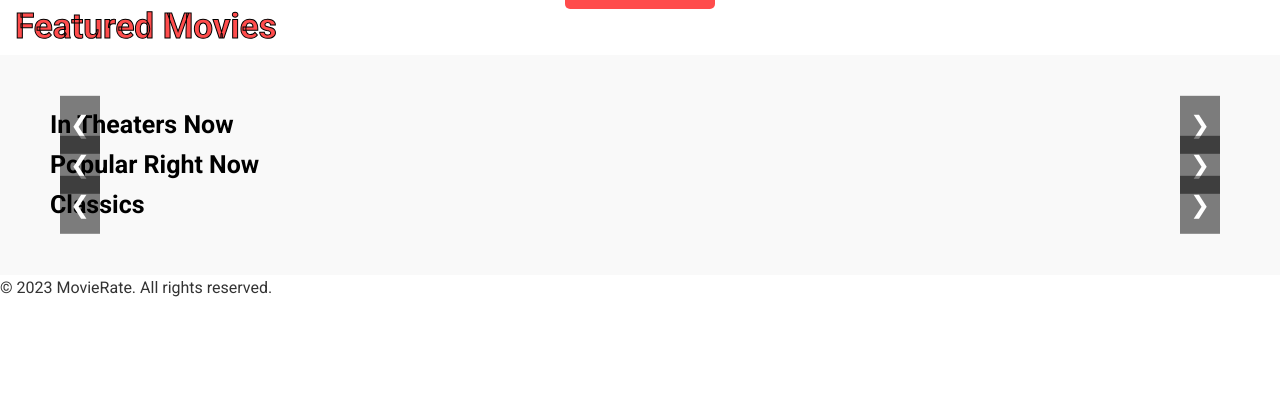
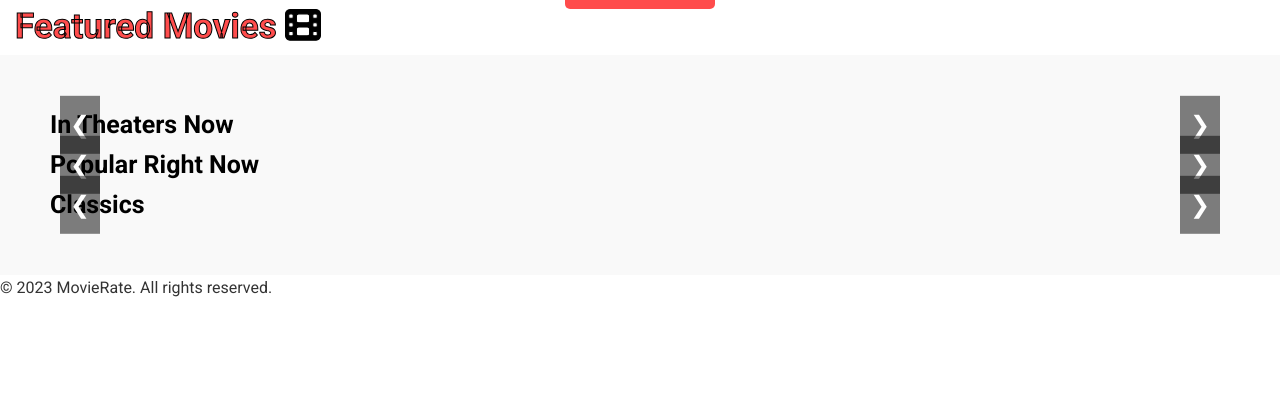
Before and after one commit to Antwon01/movie_proj, a Flask app: page /search in a window 1280 px wide. Shown: the part 331-751 px from the top of the page. Run offline with Flask 2, Linux system fonts and the light colour scheme; some libraries are stand-ins or nearby versions.

Commit message:
Added Icons

```diff
--- a/static/styles.css
+++ b/static/styles.css
@@ -83,6 +83,7 @@ textarea {
   list-style: none;
   display: flex;
   align-items: center;
+  gap: 5px;
 }
 
 .nav-links li {
@@ -93,6 +94,9 @@ textarea {
   color: #fff;
   font-size: 16px;
   transition: color var(--transition-speed) ease;
+}
+.nav-links li a i {
+  margin-right: 8px; /* Adjust space between icon and text */
 }
 
 .nav-links a:hover {
@@ -198,6 +202,9 @@ textarea {
   -webkit-text-stroke-width: 1px;
   -webkit-text-stroke-color: black;
   padding-left: 15px;
+}
+.featured-header i {
+  color: black; /* Adjust space between icon and text */
 }
 
 .featured-movies {
--- a/templates/index.html
+++ b/templates/index.html
@@ -1,7 +1,10 @@
 {% extends "layout.html" %} {% block title %}Home - MovieRate{% endblock %} {%
 block content %}
-<!-- Include the JavaScript file at the end of the body section -->
+<!-- Scolling Behavior -->
 <script src="{{ url_for('static', filename='js/scripts.js') }}"></script>
+
+<!-- Font Awesome Icons -->
+<script src="https://kit.fontawesome.com/349de95c3e.js" crossorigin="anonymous"></script>
 
 <!-- Hero Section -->
 <section class="hero">
@@ -13,7 +16,7 @@ block content %}
 </section>
 
 <!-- Featured Movies -->
-<h2 class="featured-header">Featured Movies</h2>
+<h2 class="featured-header">Featured Movies <i class="fa-solid fa-film"></i></h2>
 <section class="featured-movies">
   <!-- In Theater Now Row -->
   <div class="featured-row">
--- a/templates/layout.html
+++ b/templates/layout.html
@@ -8,7 +8,7 @@
   <!-- Google Fonts -->
   <link href="https://fonts.googleapis.com/css2?family=Roboto:wght@400;700&display=swap" rel="stylesheet">
   <!-- Font Awesome Icons -->
-  <script src="https://kit.fontawesome.com/a076d05399.js" crossorigin="anonymous"></script>
+  <script src="https://kit.fontawesome.com/349de95c3e.js" crossorigin="anonymous"></script>
 </head>
 <body>
 <!-- Navigation Bar -->
@@ -20,15 +20,15 @@
     <span class="bar"></span>
   </div>
   <ul class="nav-links" id="nav-links">
-    <li><a href="{{ url_for('index') }}">Home</a></li>
-    <li><a href="{{ url_for('discover') }}">Discover</a></li>
-    <li><a href="{{ url_for('advanced_search') }}">Advanced Search</a></li>
+    <li><a href="{{ url_for('index') }}"><i class="fas fa-home"></i>Home</a></li>
+    <li><a href="{{ url_for('discover') }}"><i class="fa-solid fa-wand-sparkles"></i>Discover</a></li>
+    <li><a href="{{ url_for('advanced_search') }}"><i class="fa-brands fa-searchengin"></i>Advanced Search</a></li>
     {% if current_user.is_authenticated %}
     <li><a href="{{ url_for('profile') }}">Profile</a></li>
     <li><a href="{{ url_for('logout') }}">Logout</a></li>
     {% else %}
-    <li><a href="{{ url_for('login') }}">Login</a></li>
-    <li><a href="{{ url_for('register') }}">Register</a></li>
+    <li><a href="{{ url_for('login') }}"><i class="fa-solid fa-right-to-bracket"></i>Login</a></li>
+    <li><a href="{{ url_for('register') }}"><i class="fa-solid fa-pen"></i>Register</a></li>
     {% endif %}
   </ul>
 </nav>
```
